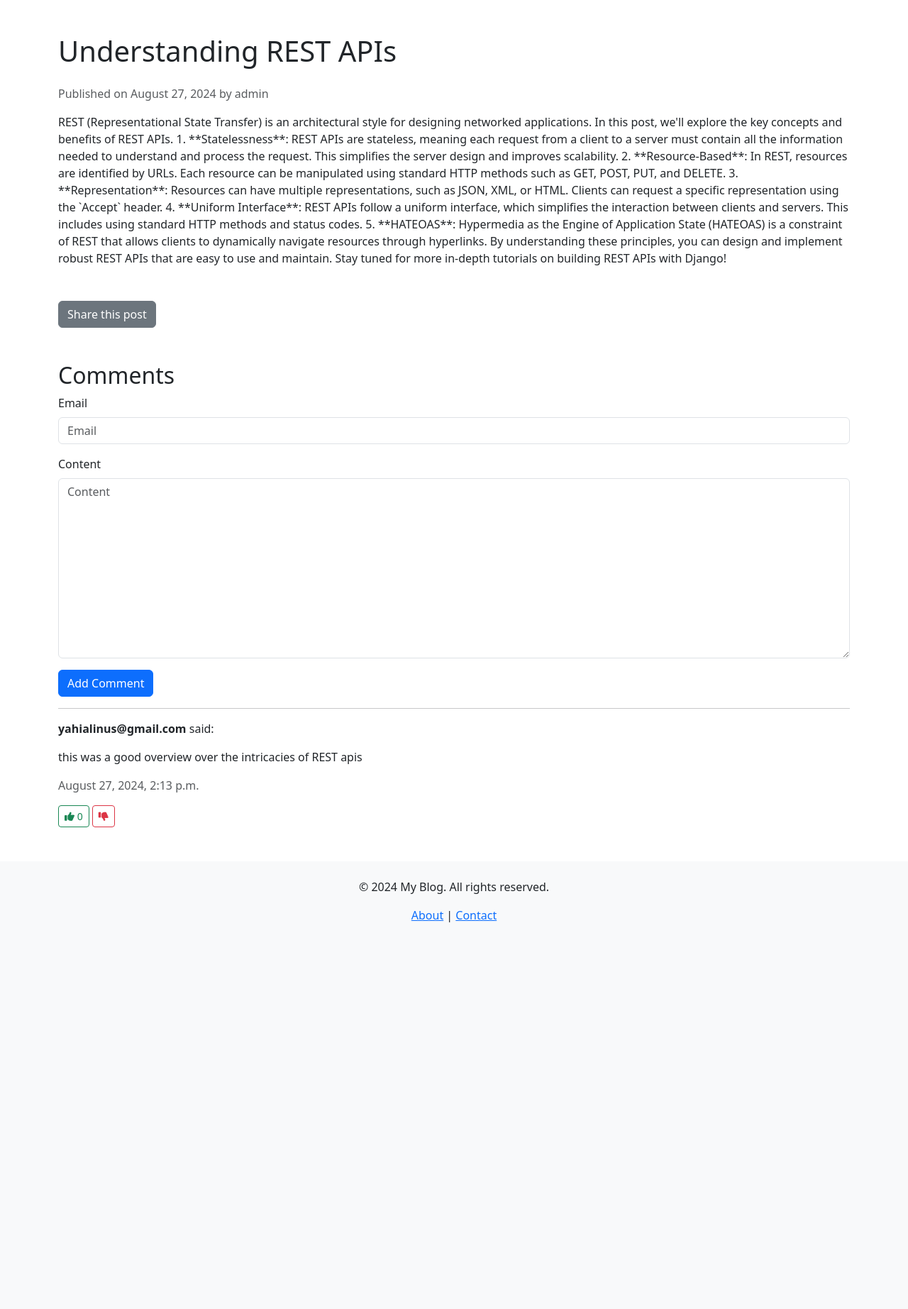
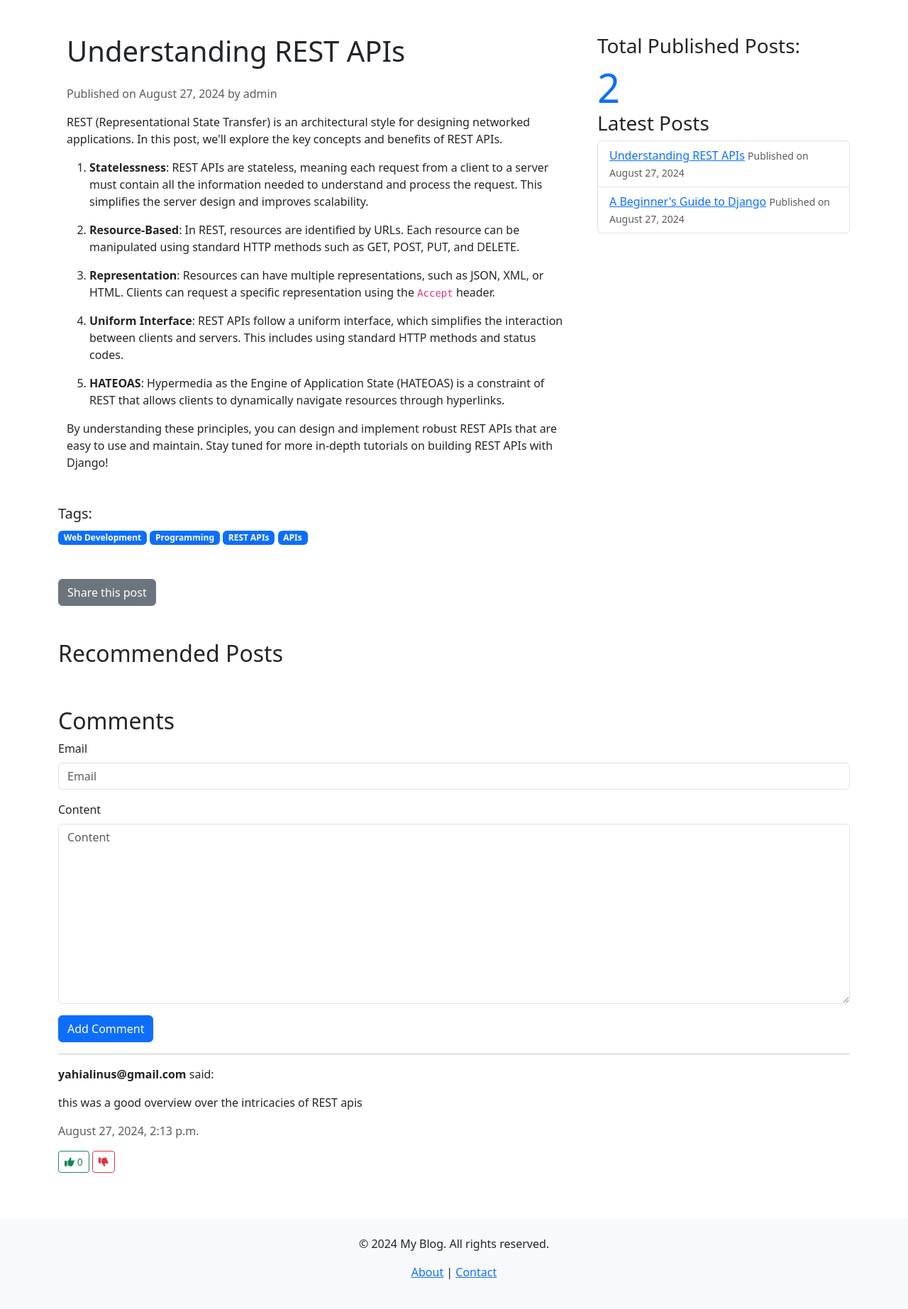
Before and after one commit to yahiaAlg/django_blog_project, a Django app: template blog/templates/blog/posts/post_detail.html in a window 1280 px wide. Shown: the part 56-1901 px from the top of the page at 71% size. Before the commit the page ends 1356 px from the top, so only its background shows below. Run offline with Django 5.2, Linux system fonts and the light colour scheme; the template is opened without the code that fills it: values that come from a table or form of the project are taken from there, others are empty; data comes from the database, SQL or seed files in the repository; both versions use the stored data as it was after the commit; parts of the project's set-up code (start-up, migrations or seed data) failed here and were passed over; some libraries are stand-ins or nearby versions.

Commit message:
'with sidebar and markdown tags and filter'

```diff
--- a/blog/models.py
+++ b/blog/models.py
@@ -1,6 +1,7 @@
 from django.db import models
 from django.urls import reverse
 from django.utils import timezone
+from taggit.managers import TaggableManager
 
 
 class PublishedManager(models.Manager):
@@ -37,6 +38,8 @@ class Post(models.Model):
 
     published = PublishedManager()
     objects = models.Manager()
+
+    tags = TaggableManager()
 
     class Meta:
         ordering = [
--- a/blog/templates/blog/base.html
+++ b/blog/templates/blog/base.html
@@ -7,12 +7,14 @@
     <title>{% block title %}My Blog{% endblock %}</title>
     {% bootstrap_css %}
     <link rel="stylesheet" href="https://cdnjs.cloudflare.com/ajax/libs/font-awesome/6.0.0-beta3/css/all.min.css">
+    {% block styles %}{% endblock styles %}
 </head>
 <body>
     {% include "blog/partials/_header.html" %}
-    <main>
+    {% include "blog/partials/_messages.html" with messages=messages%}
+    <div class="container mt-5">
         {% block content %}{% endblock %}
-    </main>
+    </div>
     {% include "blog/partials/_footer.html" %}
     <script src="https://code.jquery.com/jquery-3.6.0.min.js"></script>
     {% bootstrap_javascript %}
--- a/blog/templates/blog/contact.html
+++ b/blog/templates/blog/contact.html
@@ -1,6 +1,7 @@
 {% extends "blog/base.html" %}
 {% load django_bootstrap5 %}
 {% block content %}
+{% include "blog/partials/_errors.html" with  errors=form.errors  %}
 <div class="container mt-5">
     <h1>Contact Us</h1>
     <form method="post" action="{% url 'blog:contact' %}">
--- /dev/null
+++ b/blog/templates/blog/partials/_errors.html
@@ -0,0 +1,11 @@
+{% if errors %}
+    <div class="container mt-3">
+        {% for error in errors %}
+        <div class="alert alert-danger alert-dismissible fade show" role="alert">
+            <i class="fas fa-exclamation-circle"></i>
+            {{ error }}
+            <button type="button" class="btn-close" data-bs-dismiss="alert" aria-label="Close"></button>
+        </div>
+        {% endfor %}
+    </div>
+{% endif %}
--- /dev/null
+++ b/blog/templates/blog/partials/_latest_posts.html
@@ -0,0 +1,8 @@
+<ul class="list-group">
+    {% for post in latest_posts %}
+    <li class="list-group-item">
+        <a href="{{ post.get_absolute_url }}">{{ post.title }}</a>
+        <small class="text-muted">Published on {{ post.publish|date:"F j, Y" }}</small>
+    </li>
+    {% endfor %}
+</ul>
--- /dev/null
+++ b/blog/templates/blog/partials/_messages.html
@@ -0,0 +1,19 @@
+{% if messages %}
+    <div class="container mt-3">
+        {% for message in messages %}
+        <div class="alert alert-{% if message.tags == 'error' %}danger{% else %}message.tags{% endif %} alert-dismissible fade show" role="alert">
+            {% if message.tags == 'success' %}
+            <i class="fas fa-check-circle"></i>
+            {% elif message.tags == 'error' %}
+            <i class="fas fa-exclamation-circle"></i>
+            {% elif message.tags == 'warning' %}
+            <i class="fas fa-exclamation-triangle"></i>
+            {% elif message.tags == 'info' %}
+            <i class="fas fa-info-circle"></i>
+            {% endif %}
+            {{ message }}
+            <button type="button" class="btn-close" data-bs-dismiss="alert" aria-label="Close"></button>
+        </div>
+        {% endfor %}
+    </div>
+{% endif %}
--- /dev/null
+++ b/blog/templates/blog/partials/_sidebar.html
@@ -0,0 +1,8 @@
+{% load blog_tags %}
+<div class="sidebar">
+    <h3>Total Published Posts:</h3>
+    <span class="text-primary display-4">{% total_published_posts %}</span>
+
+    <h3>Latest Posts</h3>
+    {% show_latest_posts 2 %}
+</div>
--- a/blog/templates/blog/posts/post_detail.html
+++ b/blog/templates/blog/posts/post_detail.html
@@ -1,11 +1,27 @@
 {% extends "blog/base.html" %}
 {% load django_bootstrap5 %}
+{% load blog_tags %}
 {% block content %}
-<div class="container mt-5">
+<div class="row">
+    <main class="col-md-8">
+        {% include "blog/partials/_errors.html" with  errors=forms.errors  %}
+        <div class="container">
             <h1 class="mb-4">{{ post.title }}</h1>
             <p class="text-muted">Published on {{ post.publish|date:"F j, Y" }} by {{ post.author }}</p>
             <div class="content mb-5">
-        {{ post.content|safe }}
+                {{ post.content|markdown }}
+            </div>
+        </div>
+    </main>
+    <aside class="col-md-4">
+        {% include "blog/partials/_sidebar.html" %}
+    </aside>
+        <!-- Tags Section -->
+        <div class="tags mb-5">
+            <h5>Tags:</h5>
+            {% for tag in post.tags.all %}
+            <a class="badge text-decoration-none bg-primary" href="{% url "blog:post_list_by_tag" tag.slug %}">{{ tag.name }}</a>
+            {% endfor %}
         </div>
 
         <!-- Share Form Section -->
@@ -33,6 +49,26 @@
             </div>
         </div>
 
+        <!-- Recommended Posts Section -->
+        <div class="recommended-posts mb-5">
+            <h2>Recommended Posts</h2>
+            <div class="row">
+                {% for similar_post in similar_posts %}
+                <div class="col-md-3 mb-4">
+                    <div class="card">
+                        <div class="card-body">
+                            <h5 class="card-title">{{ similar_post.title }}</h5>
+                            <p class="card-text">{{ similar_post.content|truncatewords:20 }}</p>
+                            <a href="{{ similar_post.get_absolute_url }}" class="btn btn-primary">Read More</a>
+                        </div>
+                        <div class="card-footer text-muted">
+                            Published on {{ similar_post.publish|date:"F j, Y" }} by {{ similar_post.author }}
+                        </div>
+                    </div>
+                </div>
+                {% endfor %}
+            </div>
+        </div>
 
         <!-- Comment Section -->
         <div class="comments">
--- a/blog/templatetags/blog_tags.py
+++ b/blog/templatetags/blog_tags.py
@@ -1,9 +1,22 @@
 import markdown
 from django import template
+from django.utils.safestring import mark_safe
+from blog.models import Post
 
 register = template.Library()
 
 
-@register.simple_tag(name="markdown")
-def markdown_format(html):
-    return markdown.markdown(html)
+@register.filter(name="markdown")
+def markdow_filter(value):
+    return mark_safe(markdown.markdown(value))
+
+
+@register.simple_tag
+def total_published_posts():
+    return Post.published.count()
+
+
+@register.inclusion_tag("blog/partials/_latest_posts.html")
+def show_latest_posts(count=2):
+    latest_posts = Post.published.order_by("-publish")[:count]
+    return {"latest_posts": latest_posts}
--- a/blog/urls.py
+++ b/blog/urls.py
@@ -4,8 +4,9 @@ from . import views
 
 app_name = "blog"
 urlpatterns = [
-    # path("", views.post_list, name="post_list"),
-    path("", views.PostListView.as_view(), name="post_list"),
+    path("", views.post_list, name="post_list"),
+    path("tag/<slug:tag_slug>/", views.post_list, name="post_list_by_tag"),
+    # path("", views.PostListView.as_view(), name="post_list"),
     path("like_comment/<int:comment_id>/", views.like_comment, name="like_comment"),
     path(
         "dislike_comment/<int:comment_id>/",
--- a/blog_main_app/settings.py
+++ b/blog_main_app/settings.py
@@ -38,6 +38,7 @@ INSTALLED_APPS = [
     "django.contrib.messages",
     "django.contrib.staticfiles",
     "django_bootstrap5",
+    "taggit",
     # SITE APPs
     "blog.apps.BlogConfig",
 ]
```
Also changed, not shown: add_tags.py (added, +24 -0 lines), blog/templates/blog/posts/post_list.html (+27 -5 lines), blog/views.py (+31 -18 lines), requirements.txt (added, +7 -0 lines), blog/migrations/0005_post_tags.py (added), db.sqlite3. Lines whose indentation alone changed are shown as unchanged.
